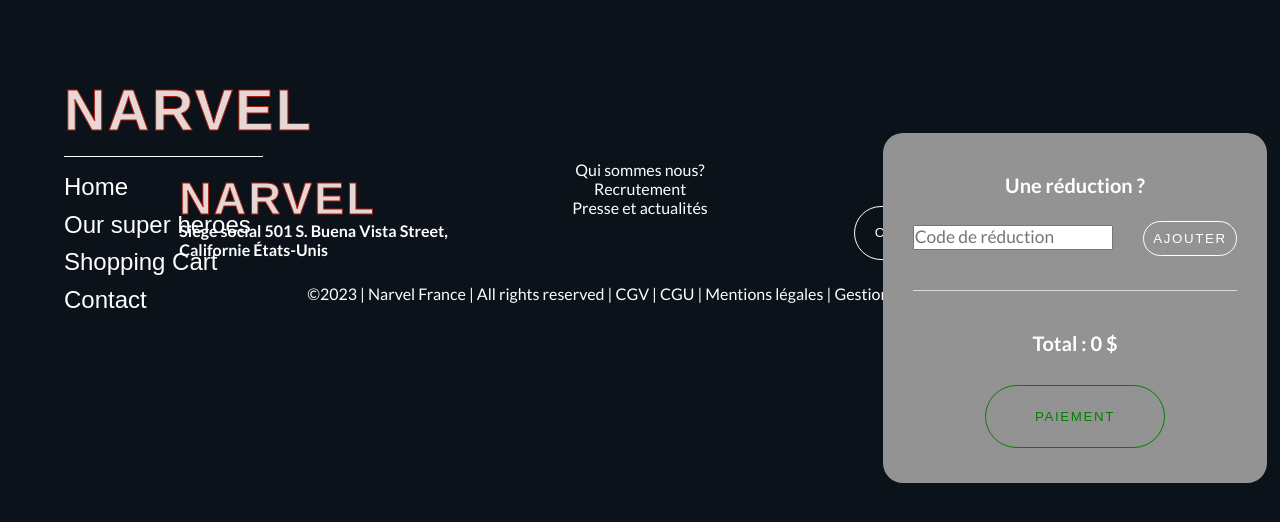
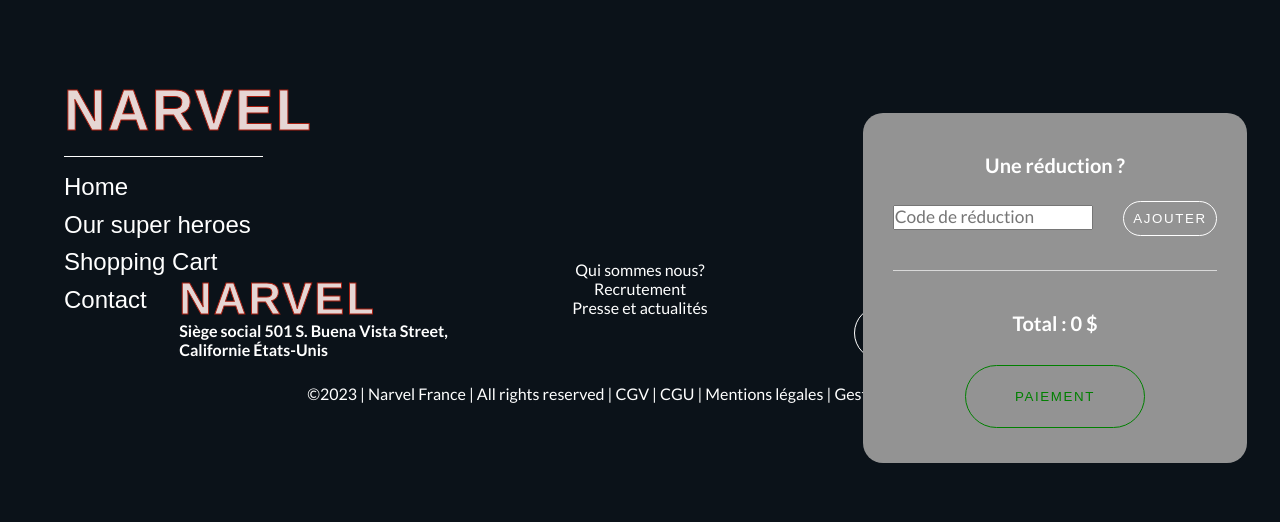
Before and after one commit to WildCodeSchool/2023-03-JS-Remote-Wild_Impact_Project-2_Team_B, a React (Vite) app in the folder frontend/: page /cart in a window 1280 px wide. Shown: the top 522 px of the page. Built offline with nearby package versions, Linux system fonts and the light colour scheme; a web font is replaced by a local one.

Commit message:
Modification du CSS

```diff
--- a/frontend/src/App.scss
+++ b/frontend/src/App.scss
@@ -1149,7 +1149,7 @@ button.submit:hover {
   margin-top: 5%;
 }
 
-.Catalogue-link{
+.Catalogue-link {
   text-decoration: none;
 }
 
@@ -1207,10 +1207,8 @@ button.submit:hover {
 }
 
 // ---------------- === PANIER === ----------------
-.logo {
-  @include logo(70px);
-  margin: 30px;
-  text-align: center;
+.Panier-container{
+  margin-top: 40%;
 }
 
 .Panier-card {
@@ -1285,15 +1283,20 @@ button.submit:hover {
 }
 
 @media only screen and (min-width: 768px) {
+  .Panier-container{
+    margin-top: 100px;
+    margin-left: 18%;
+  }
+
   .Panier-card {
-    width: 65%;
+    width: 55%;
   }
 
   .Panier-total {
     width: 30%;
     position: fixed;
-    top: 120px;
-    right: 0px;
+    top: 100px;
+    right: 20px;
     height: 350px;
   }
 
```
